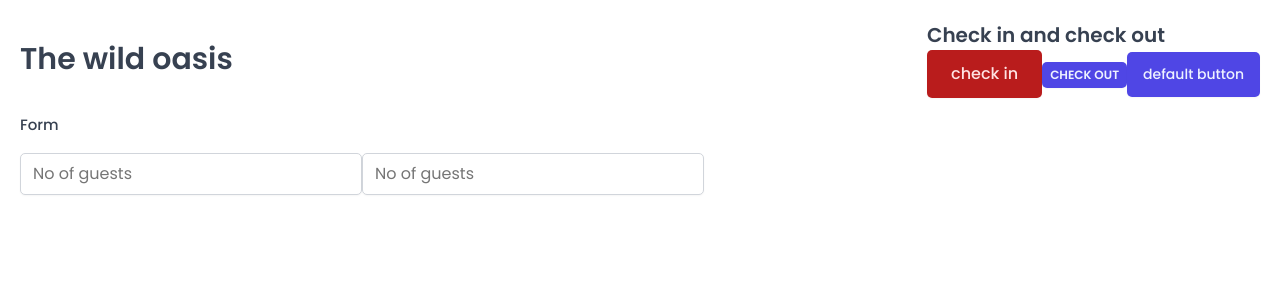
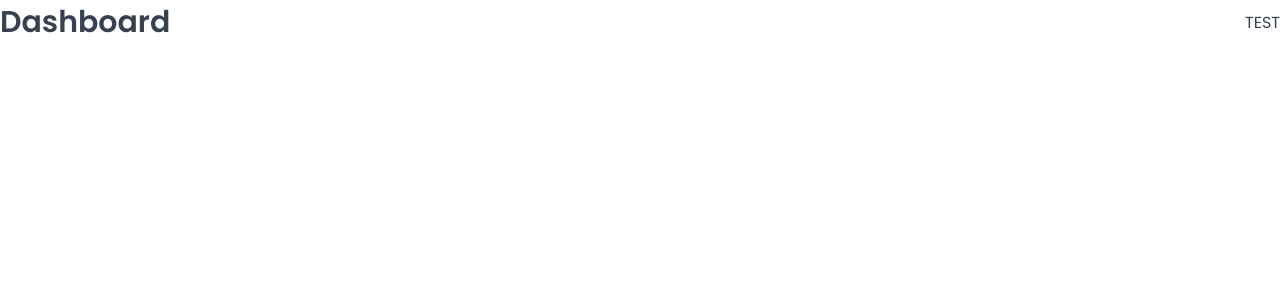
Before and after one commit to Laksh2717/the-wild-oasis, a React (Vite) app: page /dashboard in a window 1280 px wide. Shown: the top 300 px of the page. Built offline with nearby package versions, Linux system fonts and the light colour scheme; a web font is replaced by a local one.

Commit message:
setting up routes

```diff
--- a/package.json
+++ b/package.json
@@ -12,6 +12,7 @@
   "dependencies": {
     "react": "^19.1.1",
     "react-dom": "^19.1.1",
+    "react-router-dom": "^7.9.3",
     "styled-components": "^6.1.19"
   },
   "devDependencies": {
--- a/src/App.jsx
+++ b/src/App.jsx
@@ -1,40 +1,31 @@
-import styled from "styled-components";
+import { BrowserRouter, Navigate, Route, Routes } from "react-router-dom";
+import Dashboard from "./pages/Dashboard";
+import Bookings from "./pages/Bookings";
+import Cabins from "./pages/Cabins";
+import Users from "./pages/Users";
+import Settings from "./pages/Settings";
+import Account from "./pages/Account";
+import Login from "./pages/Login";
+import PageNotFound from "./pages/PageNotFound";
 import GlobalStyles from "./styles/GlobalStyles";
-import Button from "./ui/Button";
-import Input from "./ui/Input";
-import Heading from "./ui/Heading";
-import Row from "./ui/Row";
-
-const StyledApp = styled.div`
-  padding: 20px;
-`;
 
 function App() {
   return (
     <>
       <GlobalStyles />
-      <StyledApp>
-        <Row type="vertical">
-          <Row type="horizontal">
-            <Heading as="h1">The wild oasis</Heading>
-
-            <div>
-              <Heading as="h2">Check in and check out</Heading>
-              <Button size="large" variation="danger">check in</Button>
-              <Button size="small" variation="primary">check out</Button>
-              <Button>default button</Button>
-            </div>
-          </Row>
-
-          <Row type="vertical">
-            <Heading as="h3">Form</Heading>
-            <form>
-              <Input type="number" placeholder="No of guests" />
-              <Input type="number" placeholder="No of guests" />
-            </form>
-          </Row>
-        </Row>
-      </StyledApp>
+      <BrowserRouter>
+        <Routes>
+          <Route index element={<Navigate replace to="dashboard" />} />
+          <Route path="dashboard" element={<Dashboard />} />
+          <Route path="bookings" element={<Bookings />} />
+          <Route path="cabins" element={<Cabins />} />
+          <Route path="users" element={<Users />} />
+          <Route path="settings" element={<Settings />} />
+          <Route path="account" element={<Account />} />
+          <Route path="login" element={<Login />} />
+          <Route path="*" element={<PageNotFound />} />
+        </Routes>
+      </BrowserRouter>
     </>
   );
 }
```
Also changed, not shown: 2 other files (tests, documents, lock files or other folders).
